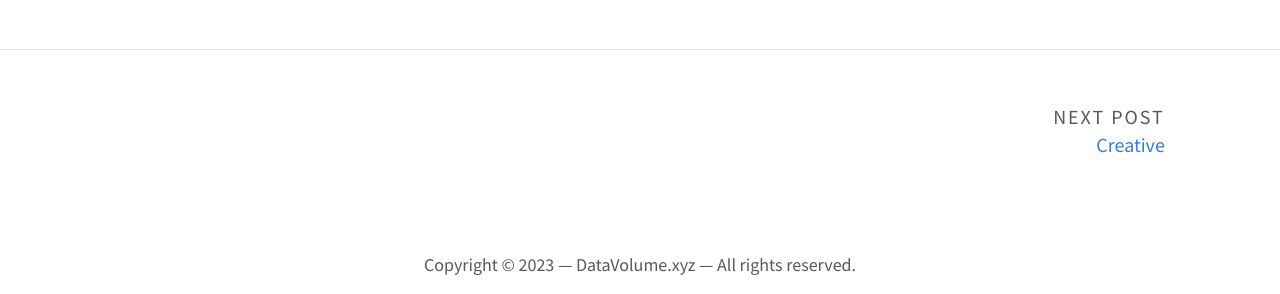
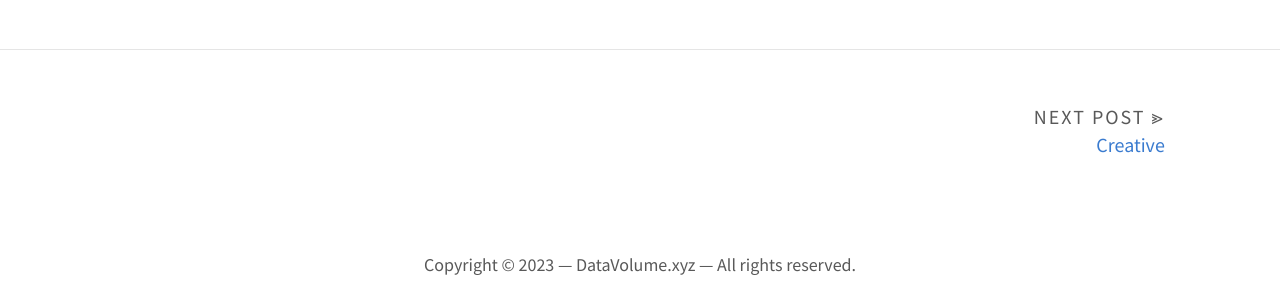
Before and after one commit to DataVolumeXYZ/DataVolumeXYZ, a Jekyll site: the page built from _portfolio/ninja.md, in a window 1280 px wide. Shown: the part 1400-1694 px from the top of the page. Built offline with Jekyll 4.4.1, drawn with Linux system fonts in a browser that asks for light colours.

Commit message:
added arrows to nav text

```diff
--- a/_data/language.yml
+++ b/_data/language.yml
@@ -6,8 +6,8 @@ str_add_to: "Add to"
 str_email: "Email"
 str_tweet: "Tweet"
 str_pin_it: "Pin it"
-str_next_post: "Next post"
-str_previous_post: "Previous post"
+str_next_post: "Next post ⪢"
+str_previous_post: "⪡ Previous post"
 str_next_page: "Next"
 str_previous_page: "Prev"
 str_javascript_required_disqus: "Please enable JavaScript to view comments."
```
